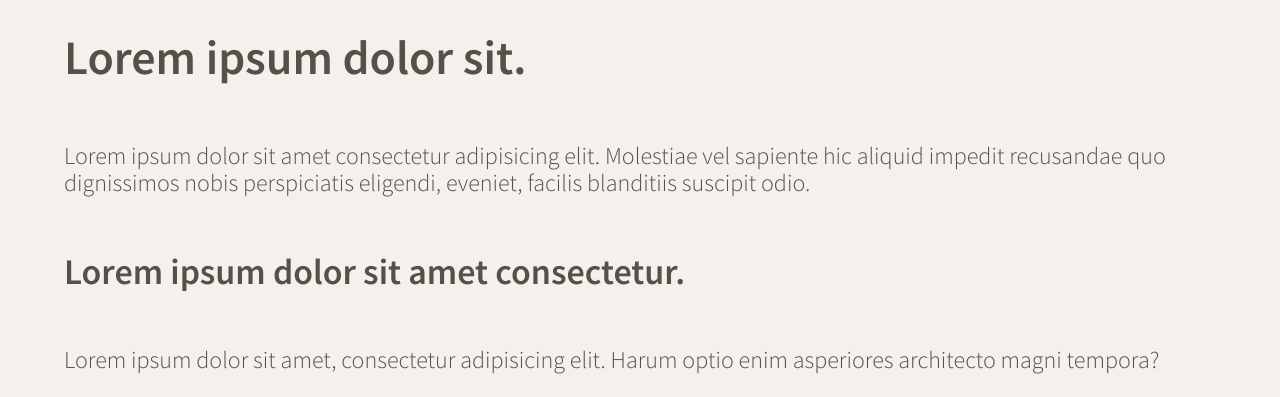
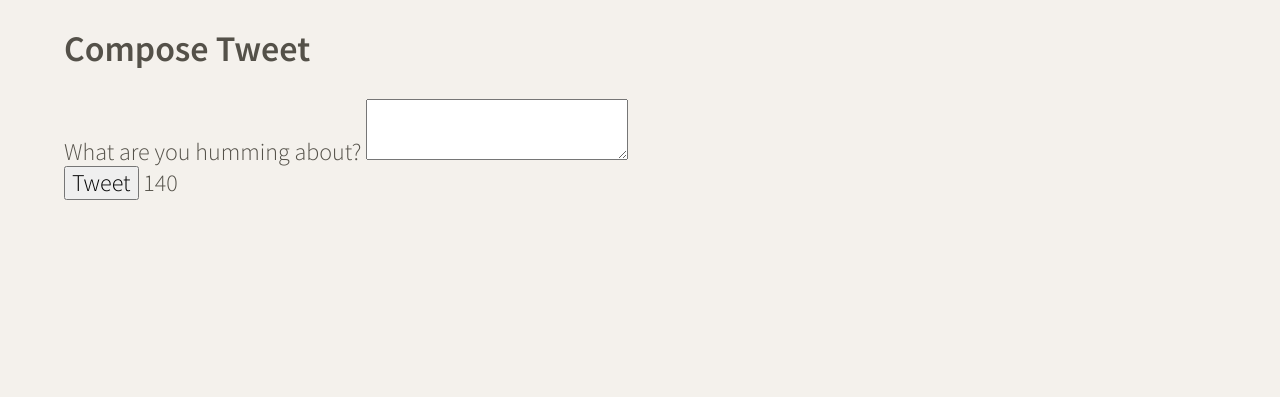
Before and after one commit to cilantrodreams/tweeter, a website: page public/index.html in a window 1280 px wide. Shown: the part 522-919 px from the top of the page. After the commit the page ends 800 px from the top, so only its background shows below. Drawn offline with nearby package versions, Linux system fonts and the light colour scheme.

Commit message:
Added tweet form to main container

```diff
--- a/public/index.html
+++ b/public/index.html
@@ -51,13 +51,17 @@
   </header>
   <!-- Page-specific (main) content here -->
   <main class="container">
-    <h1>Lorem ipsum dolor sit.</h1>
-    <p>Lorem ipsum dolor sit amet consectetur adipisicing elit. Molestiae vel sapiente hic aliquid impedit recusandae
-      quo
-      dignissimos nobis perspiciatis eligendi, eveniet, facilis blanditiis suscipit odio.</p>
-    <h2>Lorem ipsum dolor sit amet consectetur.</h2>
-    <p>Lorem ipsum dolor sit amet, consectetur adipisicing elit. Harum optio enim asperiores architecto magni tempora?
-    </p>
+    <section class="new-tweet">
+      <h2>Compose Tweet</h2>
+      <form>
+        <label for="tweet-text">What are you humming about?</label>
+        <textarea name="text" id="tweet-text"></textarea>
+        <div>
+          <button type="submit">Tweet</button>
+          <output name="counter" class="counter" for="tweet-text">140</output>
+        </div>
+      </form>
+    </section>
   </main>
 </body>
 
```
